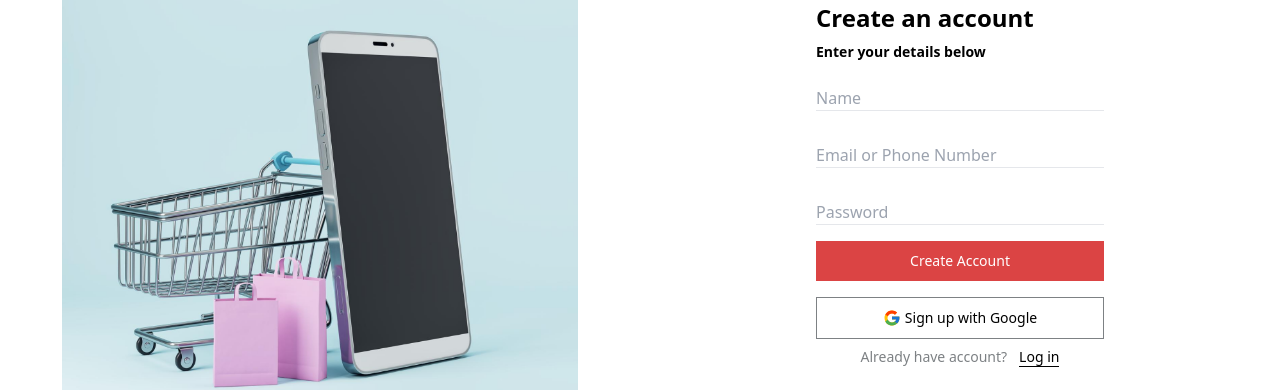
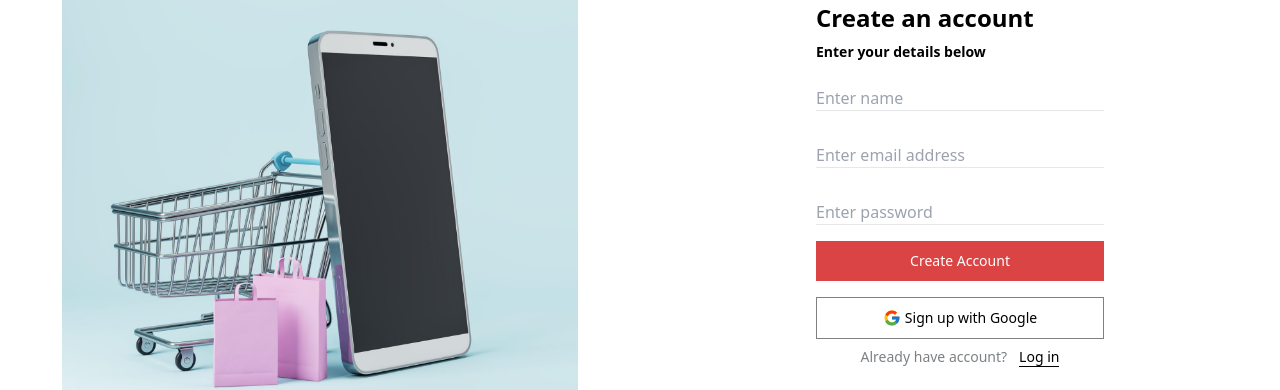
Before and after one commit to AbdulHaseb9/abrothers, a React (Vite) app: page /signup in a window 1280 px wide. Shown: the part 188-578 px from the top of the page. Built offline with nearby package versions, Linux system fonts and the light colour scheme; a web font is replaced by a local one.

Commit message:
login & register functionality

```diff
--- a/src/App.jsx
+++ b/src/App.jsx
@@ -22,10 +22,7 @@ function App() {
         <Route path="/">
           <Route index element={<Home />} />
           <Route path="signin" element={<Signin />} />
-          <Route path="signup">
-            <Route index element={<Signup />} />
-            <Route path="signin" element={<Signin />} />
-          </Route>
+          <Route path="signup" element={<Signup />} />
           <Route path="contact" element={<Contact />} />
           <Route path="about" element={<About />} />
           <Route path="cart" element={<Cart />} />
--- a/src/components/Home/Exploreproduct.jsx
+++ b/src/components/Home/Exploreproduct.jsx
@@ -16,7 +16,7 @@ export default function Exploreproduct() {
   // const selector = useSelector((state) => state.cart.value);
 
   useEffect(() => {
-    fetch("http://localhost:3000/getproduct")
+    fetch("https://abrotherbackend.vercel.app/getproduct")
       .then((res) => res.json())
       .then((data) => setproduct(data));
   }, []);
--- a/src/components/Home/Sales.jsx
+++ b/src/components/Home/Sales.jsx
@@ -13,7 +13,7 @@ export default function Sales() {
   const dispatch = useDispatch();
 
   useEffect(() => {
-    fetch("http://localhost:3000/getproduct")
+    fetch("https://abrotherbackend.vercel.app/getproduct")
       .then((res) => res.json())
       .then((data) => setproductinfo(data));
   }, []);
--- a/src/pages/Filtercategory.jsx
+++ b/src/pages/Filtercategory.jsx
@@ -8,7 +8,7 @@ export default function Filtercategory() {
   const [productname, setproductname] = useState([]);
 
   useEffect(() => {
-    fetch("http://localhost:3000/getproduct").then((resp) => {
+    fetch("https://abrotherbackend.vercel.app/getproduct").then((resp) => {
       resp.json().then((data) => setproductname(data));
     });
   }, []);
--- a/src/pages/Productdetail.jsx
+++ b/src/pages/Productdetail.jsx
@@ -8,7 +8,7 @@ export default function Productdetail() {
   const [productname, setproductname] = useState([]);
 
   useEffect(() => {
-    fetch("http://localhost:3000/getproduct").then((resp) => {
+    fetch("https://abrotherbackend.vercel.app/getproduct").then((resp) => {
       resp.json().then((data) => setproductname(data));
     });
   }, []);
--- a/src/pages/Signin.jsx
+++ b/src/pages/Signin.jsx
@@ -1,9 +1,40 @@
-import React from "react";
+import React, { useState } from "react";
 import SignImages from "../assets/images/sideimage.png";
+import toast, { Toaster } from "react-hot-toast";
+import { useNavigate } from "react-router-dom";
 
 export const Signin = () => {
+  const [logindata, setlogindata] = useState({
+    emailorphone: "",
+    password: "",
+  });
+
+  const navigate = useNavigate();
+
+  const handlelogin = (e) => {
+    e.preventDefault();
+    fetch("https://abrotherbackend.vercel.app/login", {
+      method: "POST",
+      headers: {
+        "Content-Type": "application/json",
+      },
+      body: JSON.stringify(logindata),
+    })
+      .then((resp) => {
+        resp.json();
+        resp.status === 400
+          ? toast.error("Invalid Credentials")
+          : toast.success("Login sucessfully");
+      })
+      .then((data) => {
+        console.log(data);
+        navigate("/");
+      });
+  };
+
   return (
     <div className="py-7 flex flex-col md:flex-row gap-7 md:gap-0">
+      <Toaster />
       <div className="w-full md:w-1/2 flex justify-end">
         <img
           src={SignImages}
@@ -15,24 +46,36 @@ export const Signin = () => {
         <div className="w-72">
           <h3 className="text-2xl font-semibold">Log in to Exclusive</h3>
           <p className="text-sm font-semibold my-2">Enter your details below</p>
+          <form onSubmit={handlelogin}>
             <input
               type="text"
+              required
+              onChange={(e) =>
+                setlogindata({ ...logindata, emailorphone: e.target.value })
+              }
               placeholder="Email or Phone Number"
               className="my-4 w-72 border-b outline-none text-darkgrey"
             />
             <input
               type="text"
+              onChange={(e) =>
+                setlogindata({ ...logindata, password: e.target.value })
+              }
               placeholder="Password"
               className="my-4 w-72 border-b outline-none text-darkgrey"
+              required
             />
             <div className="flex justify-between items-center">
-            <button className="w-24 text-white bg-reddish text-sm px-3 py-2.5 text-center me-2 mb-2 rounded-sm">
-              Login
-            </button>
+              <input
+                type="submit"
+                value={"Login"}
+                className="w-24 text-white bg-reddish text-sm px-3 py-2.5 text-center me-2 mb-2 rounded-sm"
+              />
               <p className="text-reddish text-sm text-center cursor-pointer">
                 Forget Password?
               </p>
             </div>
+          </form>
         </div>
       </div>
     </div>
--- a/src/pages/Signup.jsx
+++ b/src/pages/Signup.jsx
@@ -1,12 +1,38 @@
-import React from "react";
+import React, { useState } from "react";
 import SignImages from "../assets/images/sideimage.png";
-import { Link } from "react-router-dom";
+import { Link, useNavigate } from "react-router-dom";
 import { Toaster, toast } from "react-hot-toast";
 
 export const Signup = () => {
-  const aler = () => {
-    toast.success("Register succefully!");
-    // alert("work");
+  const [registerdata, setregisterdata] = useState({
+    name: "",
+    emailorphone: "",
+    password: "",
+  });
+
+  const navigate = useNavigate();
+
+  // function that handle register when user submit data
+  const handleregister = (e) => {
+    e.preventDefault();
+
+    fetch("https://abrotherbackend.vercel.app/register", {
+      method: "POST",
+      headers: {
+        "Content-Type": "application/json",
+      },
+      body: JSON.stringify(registerdata),
+    })
+      .then((resp) => {
+        resp.json();
+        resp.status === 402
+          ? toast.error("Email already taken")
+          : toast.success("registered sucessfully");
+      })
+      .then((data) => {
+        console.log(data);
+        navigate("/login");
+      });
   };
 
   return (
@@ -23,26 +49,44 @@ export const Signup = () => {
         <div className="w-72">
           <h3 className="text-2xl font-semibold">Create an account</h3>
           <p className="text-sm font-semibold my-2">Enter your details below</p>
+          <form onSubmit={handleregister}>
             <input
               type="text"
-            placeholder="Name"
+              required
+              placeholder="Enter name"
               className="my-4 w-72 border-b outline-none text-darkgrey"
+              onChange={(e) =>
+                setregisterdata({ ...registerdata, name: e.target.value })
+              }
+            />
+            <input
+              type="email"
+              required
+              placeholder="Enter email address"
+              className="my-4 w-72 border-b outline-none text-darkgrey"
+              onChange={(e) =>
+                setregisterdata({
+                  ...registerdata,
+                  emailorphone: e.target.value,
+                })
+              }
             />
             <input
               type="text"
-            placeholder="Email or Phone Number"
+              required
+              placeholder="Enter password"
               className="my-4 w-72 border-b outline-none text-darkgrey"
+              onChange={(e) =>
+                setregisterdata({ ...registerdata, password: e.target.value })
+              }
             />
             <input
-            type="text"
-            placeholder="Password"
-            className="my-4 w-72 border-b outline-none text-darkgrey"
+              type="submit"
+              value={"Create Account"}
+              className="cursor-pointer w-72 text-white bg-reddish text-sm px-3 py-2.5 text-center me-2 mb-2"
             />
-          <button className="w-72 text-white bg-reddish text-sm px-3 py-2.5 text-center me-2 mb-2">
-            Create Account
-          </button>
+          </form>
           <button
-            onClick={() => aler()}
             type="button"
             className="w-72 text-black border border-darkgrey font-medium text-sm px-3 py-2.5 inline-flex justify-center items-center me-2 mb-2 gap-1 my-2"
           >
@@ -76,7 +120,7 @@ export const Signup = () => {
           <p className="text-darkgrey text-sm text-center">
             Already have account?
             <Link
-              to={"signin"}
+              to={"/signin"}
               className="text-black border-b border-black ml-3 cursor-pointer"
             >
               Log in
```
Lines whose indentation alone changed are shown as unchanged.
